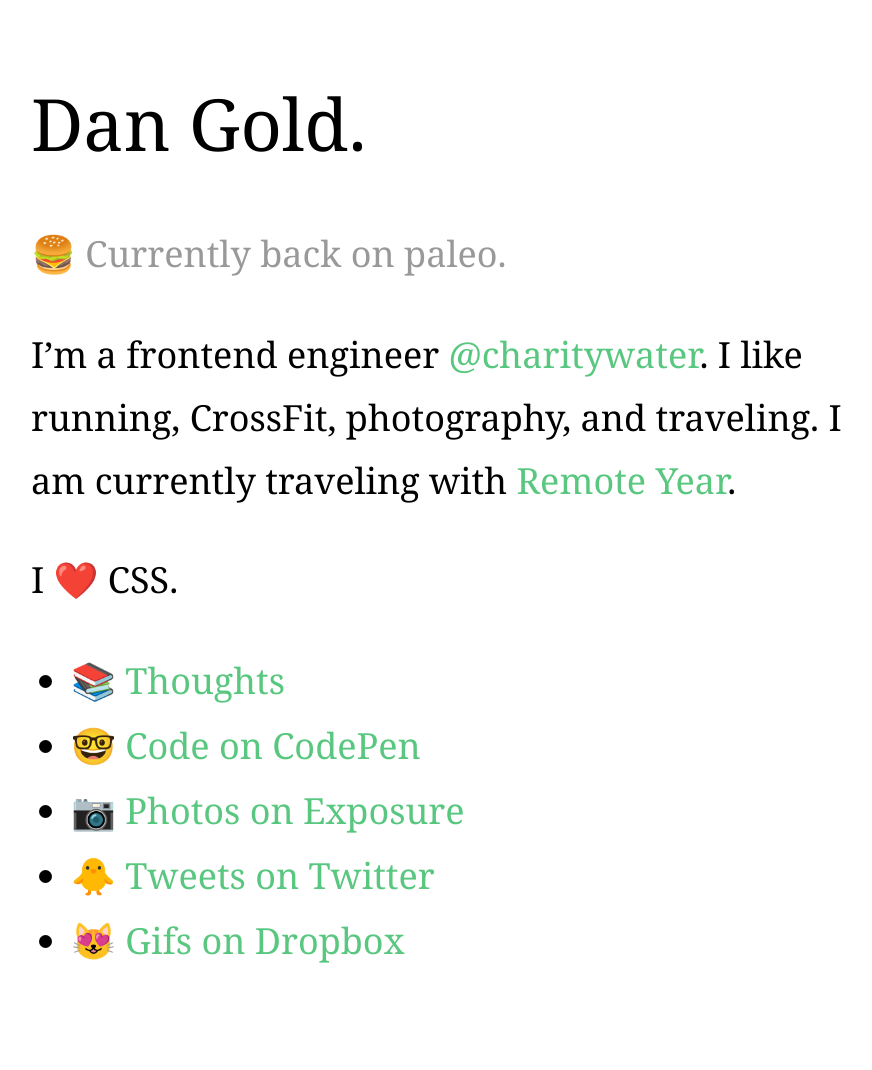
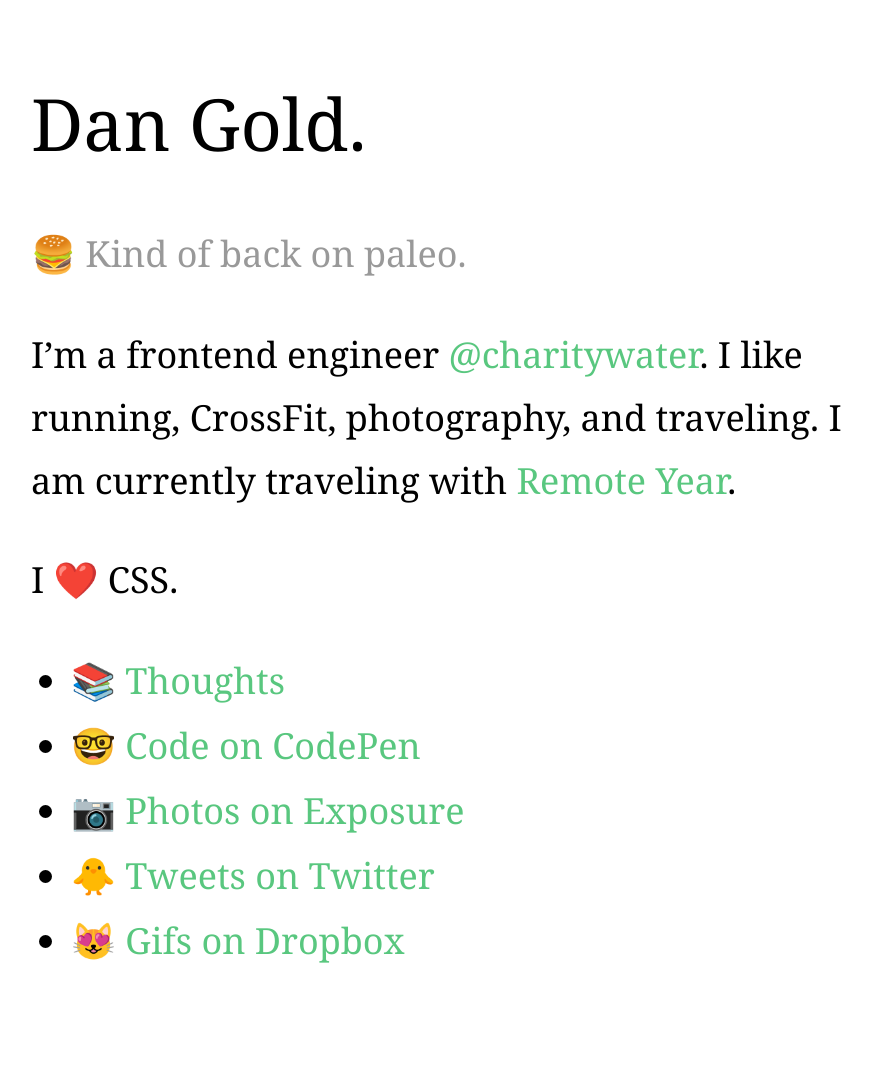
Before and after one commit to jessess/www, a Jekyll site: the page built from index.html, in a window 1280 px wide. Shown: the whole page, without its empty margins (189-1061 px from the left). Built offline with Jekyll 4.4.1, drawn with Linux system fonts in a browser that asks for light colours; a script that is not in the unit is left out.

Commit message:
Most of my commits are probably about paleo 🍔
(hamburgers aren't paleo but are very tasty)

```diff
--- a/index.html
+++ b/index.html
@@ -5,7 +5,7 @@
 <div class="home">
   <hgroup>
     <h1 class="post-title">Dan Gold.</h1>
-    <p class="status"><span class="status-text"><span class="emoji">🍔️</span> Currently back on paleo.</span></p>
+    <p class="status"><span class="status-text"><span class="emoji">🍔️</span> Kind of back on paleo.</span></p>
   </hgroup>
 
   <article class="about">
```
